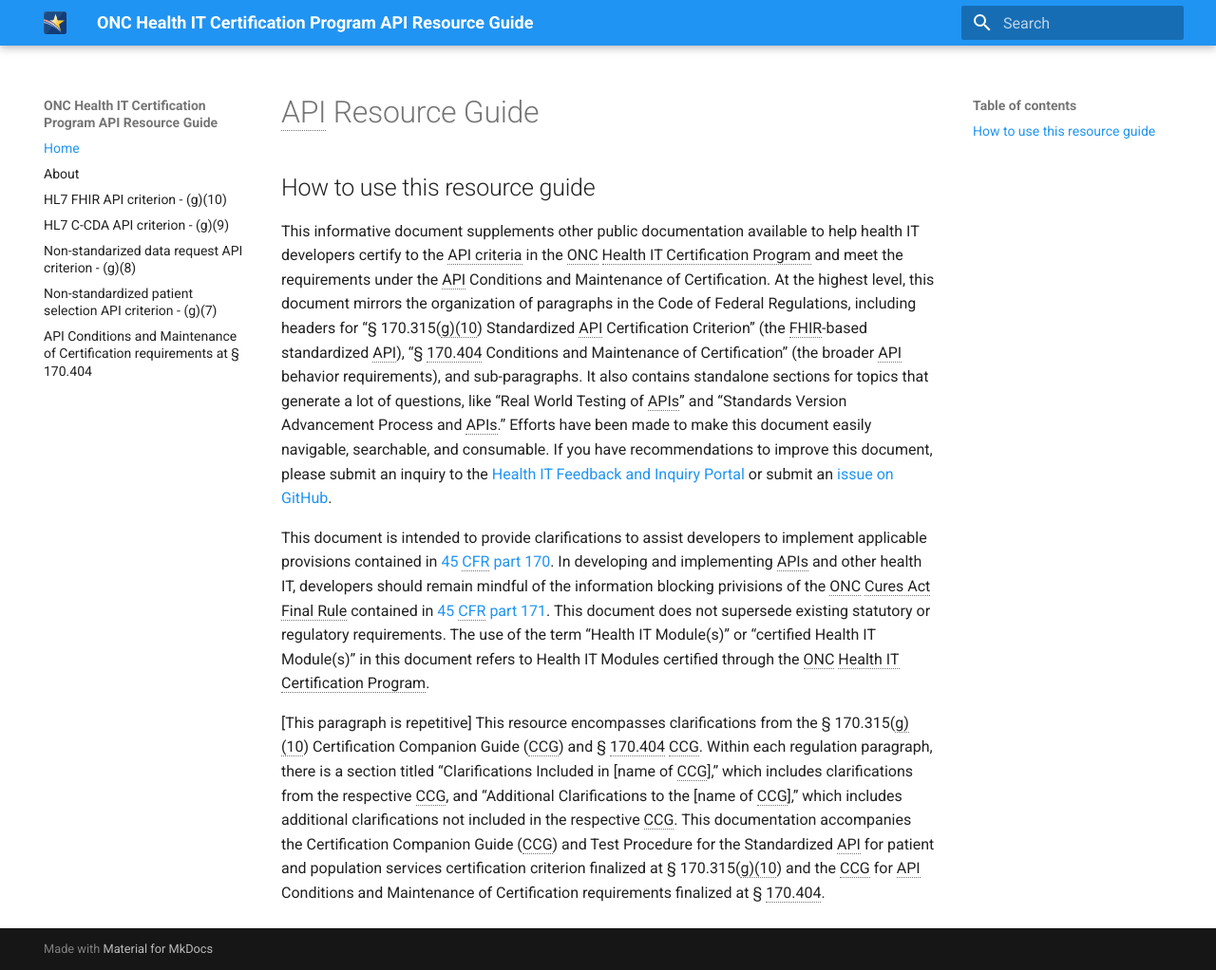
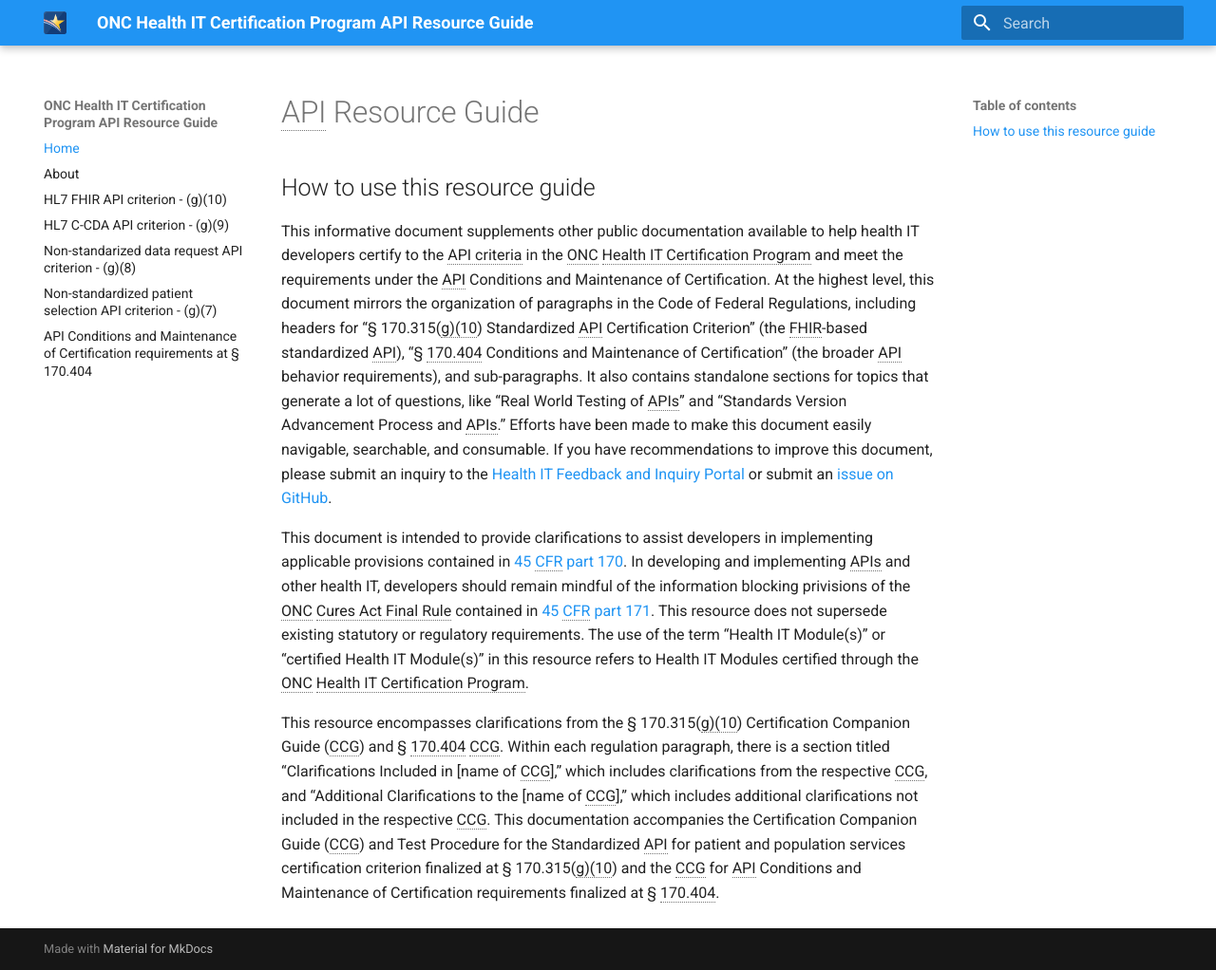
Before and after one commit to onc-healthit/API-102, an MkDocs documentation site: the page built from docs/index.md, in a window 1280 px wide and 1022 px high. Shown: the whole window at 95% size. Built offline with MkDocs 1.6.1 and Material for MkDocs 9.7.7, drawn with Linux system fonts in a browser that asks for light colours; the version menu is left out.

Commit message:
add updated clarifications and typo fixes

```diff
--- a/docs/index.md
+++ b/docs/index.md
@@ -4,8 +4,8 @@
 
 This informative document supplements other public documentation available to help health IT developers certify to the API criteria in the ONC Health IT Certification Program and meet the requirements under the API Conditions and Maintenance of Certification. At the highest level, this document mirrors the organization of paragraphs in the Code of Federal Regulations, including headers for “§ 170.315(g)(10) Standardized API Certification Criterion” (the FHIR-based standardized API), “§ 170.404 Conditions and Maintenance of Certification” (the broader API behavior requirements), and sub-paragraphs. It also contains standalone sections for topics that generate a lot of questions, like “Real World Testing of APIs” and “Standards Version Advancement Process and APIs.” Efforts have been made to make this document easily navigable, searchable, and consumable. If you have recommendations to improve this document, please submit an inquiry to the <a target = "_blank" href = "https://inquiry.healthit.gov/support/plugins/servlet/desk/portal/2">Health IT Feedback and Inquiry Portal</a> or submit an <a target = "_blank" href = "https://github.com/onc-healthit/API-102/issues">issue on GitHub</a>.
 
-This document is intended to provide clarifications to assist developers to implement applicable provisions contained in <a target = "_blank" href = "https://ecfr.federalregister.gov/current/title-45/subtitle-A/subchapter-D/part-170">45 CFR part 170</a>. In developing and implementing APIs and other health IT, developers should remain mindful of the information blocking privisions of the ONC Cures Act Final Rule contained in <a target = "_blank" href = "https://ecfr.federalregister.gov/current/title-45/subtitle-A/subchapter-D/part-171">45 CFR part 171</a>. This document does not supersede existing statutory or regulatory requirements. The use of the term “Health IT Module(s)” or “certified Health IT Module(s)” in this document refers to Health IT Modules certified through the ONC Health IT Certification Program.
+This document is intended to provide clarifications to assist developers in implementing applicable provisions contained in <a target = "_blank" href = "https://ecfr.federalregister.gov/current/title-45/subtitle-A/subchapter-D/part-170">45 CFR part 170</a>. In developing and implementing APIs and other health IT, developers should remain mindful of the information blocking privisions of the ONC Cures Act Final Rule contained in <a target = "_blank" href = "https://ecfr.federalregister.gov/current/title-45/subtitle-A/subchapter-D/part-171">45 CFR part 171</a>. This resource does not supersede existing statutory or regulatory requirements. The use of the term “Health IT Module(s)” or “certified Health IT Module(s)” in this resource refers to Health IT Modules certified through the ONC Health IT Certification Program.
 
-[This paragraph is repetitive] This resource encompasses clarifications from the § 170.315(g)(10) Certification Companion Guide (CCG) and § 170.404 CCG. Within each regulation paragraph, there is a section titled “Clarifications Included in [name of CCG],” which includes clarifications from the respective CCG, and “Additional Clarifications to the [name of CCG],” which includes additional clarifications not included in the respective CCG. This documentation accompanies the Certification Companion Guide (CCG) and Test Procedure for the Standardized API for patient and population services certification criterion finalized at § 170.315(g)(10) and the CCG for API Conditions and Maintenance of Certification requirements finalized at § 170.404.
+This resource encompasses clarifications from the § 170.315(g)(10) Certification Companion Guide (CCG) and § 170.404 CCG. Within each regulation paragraph, there is a section titled “Clarifications Included in [name of CCG],” which includes clarifications from the respective CCG, and “Additional Clarifications to the [name of CCG],” which includes additional clarifications not included in the respective CCG. This documentation accompanies the Certification Companion Guide (CCG) and Test Procedure for the Standardized API for patient and population services certification criterion finalized at § 170.315(g)(10) and the CCG for API Conditions and Maintenance of Certification requirements finalized at § 170.404.
 
 --8<-- "includes/abbreviations.md"
```
Also changed, not shown: pre_processed_docs/404-conditions-maintenance.md (+1 -1 lines).
